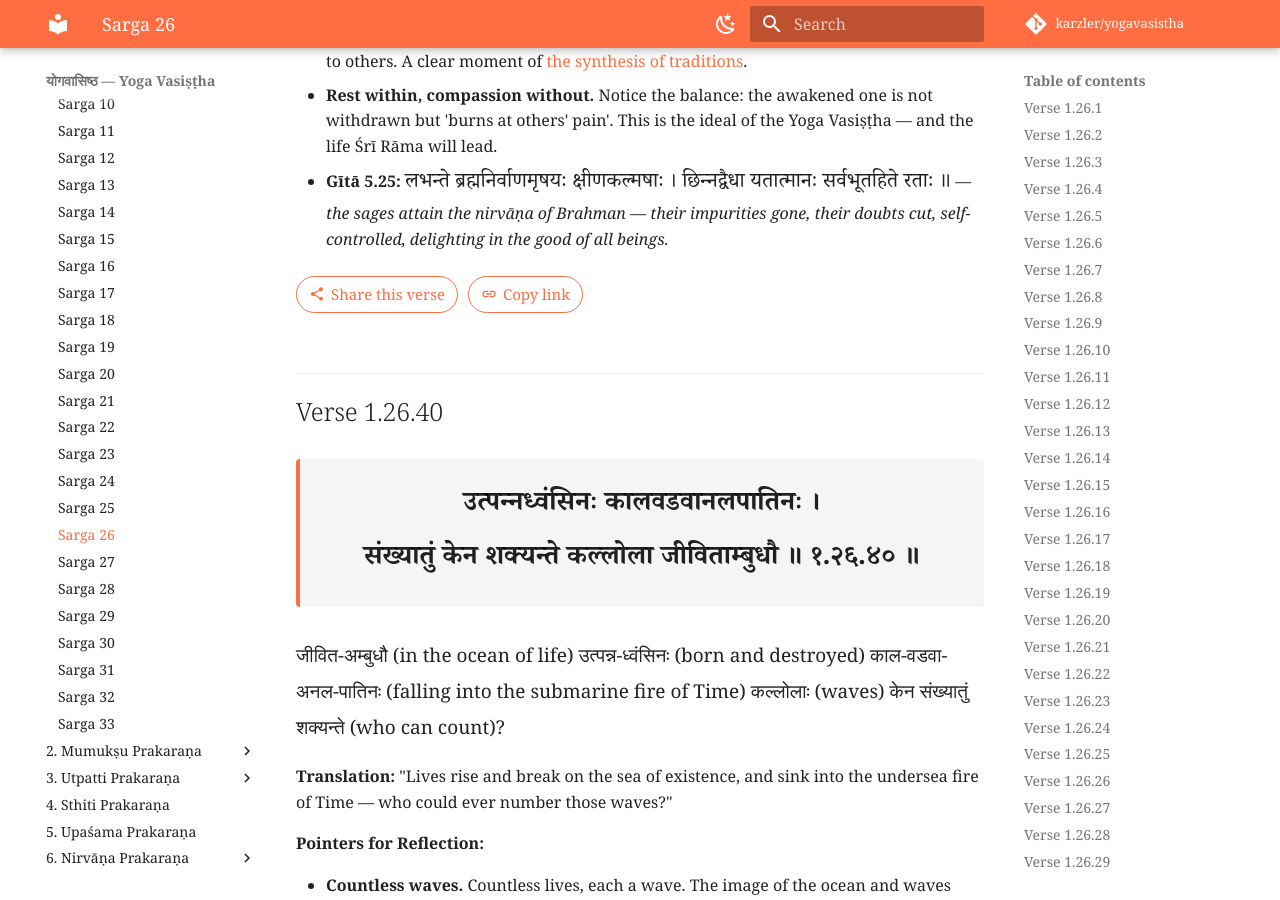
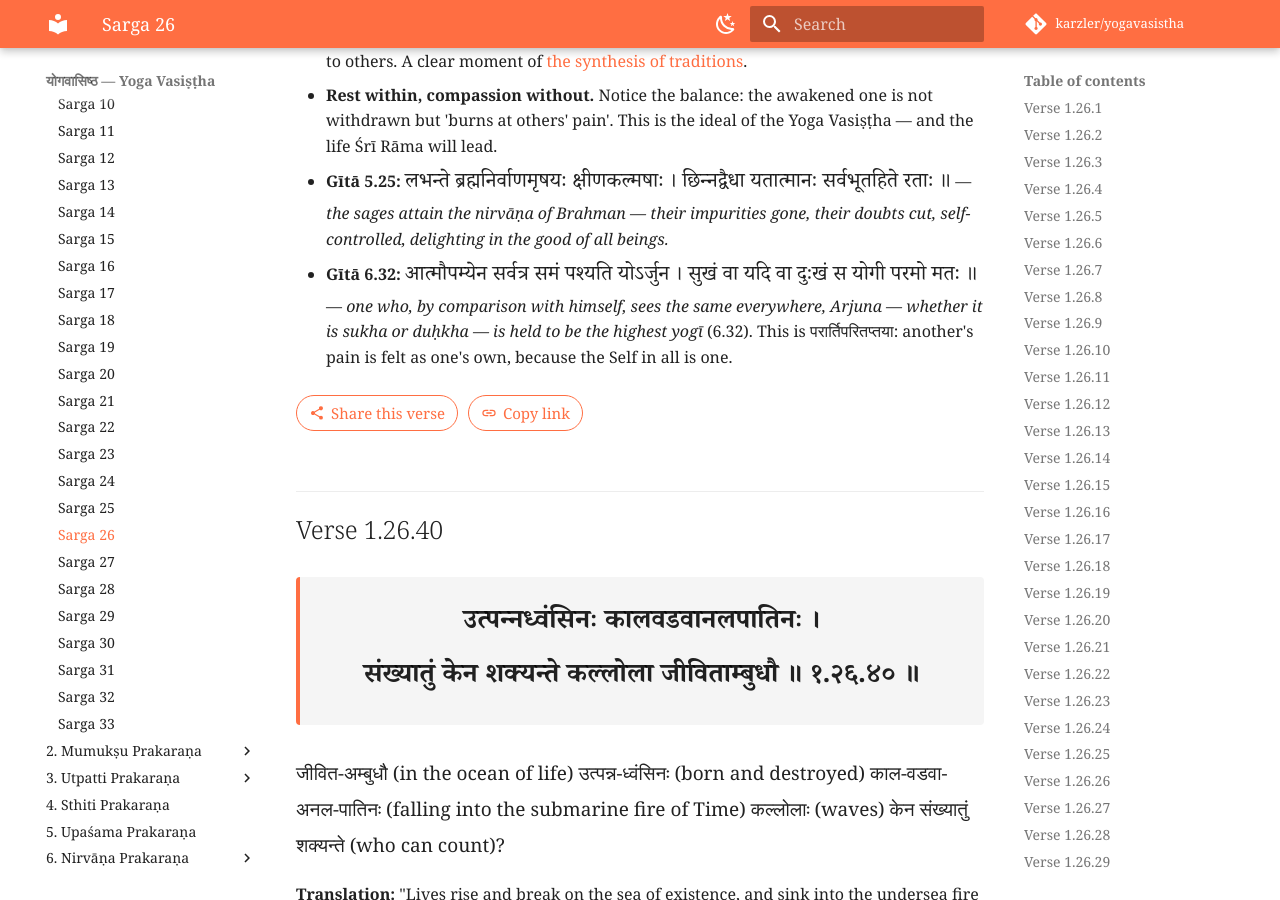
Before and after one commit to karzler/yogavasistha, an MkDocs documentation site: the page built from docs/1-vairagya/sarga-026.md, in a window 1280 px wide and 900 px high, scrolled down 27668 px. Built offline with MkDocs 1.6.1 and Material for MkDocs 9.7.7, drawn with Linux system fonts in a browser that asks for light colours; comment, search, counter and statistics services are not loaded.

Commit message:
Vairāgya 26: Gītā 6.32 at 1.26.39

```diff
--- a/docs/1-vairagya/sarga-026.md
+++ b/docs/1-vairagya/sarga-026.md
@@ -683,6 +683,7 @@
 - **बुद्धः — the awakened one.** The word means 'one who has awakened' and is also the title of the Buddha. The description fits both the Advaitic sage and the Buddhist ideal: inner coolness (शीतल, compare निर्वाण as 'cooling'), together with compassion and service to others. A clear moment of [the synthesis of traditions](../index.md#how-the-traditions-meet).
 - **Rest within, compassion without.** Notice the balance: the awakened one is not withdrawn but 'burns at others' pain'. This is the ideal of the Yoga Vasiṣṭha — and the life Śrī Rāma will lead.
 - **Gītā 5.25:** <span class="parallel">लभन्ते ब्रह्मनिर्वाणमृषयः क्षीणकल्मषाः । छिन्नद्वैधा यतात्मानः सर्वभूतहिते रताः ॥</span> — *the sages attain the nirvāṇa of Brahman — their impurities gone, their doubts cut, self-controlled, delighting in the good of all beings.*
+- **Gītā 6.32:** <span class="parallel">आत्मौपम्येन सर्वत्र समं पश्यति योऽर्जुन । सुखं वा यदि वा दुःखं स योगी परमो मतः ॥</span> — *one who, by comparison with himself, sees the same everywhere, Arjuna — whether it is sukha or duḥkha — is held to be the highest yogī* (6.32). This is परार्तिपरितप्तया: another's pain is felt as one's own, because the Self in all is one.
 
 ## Verse 1.26.40 { #1-26-40 }
 
```
